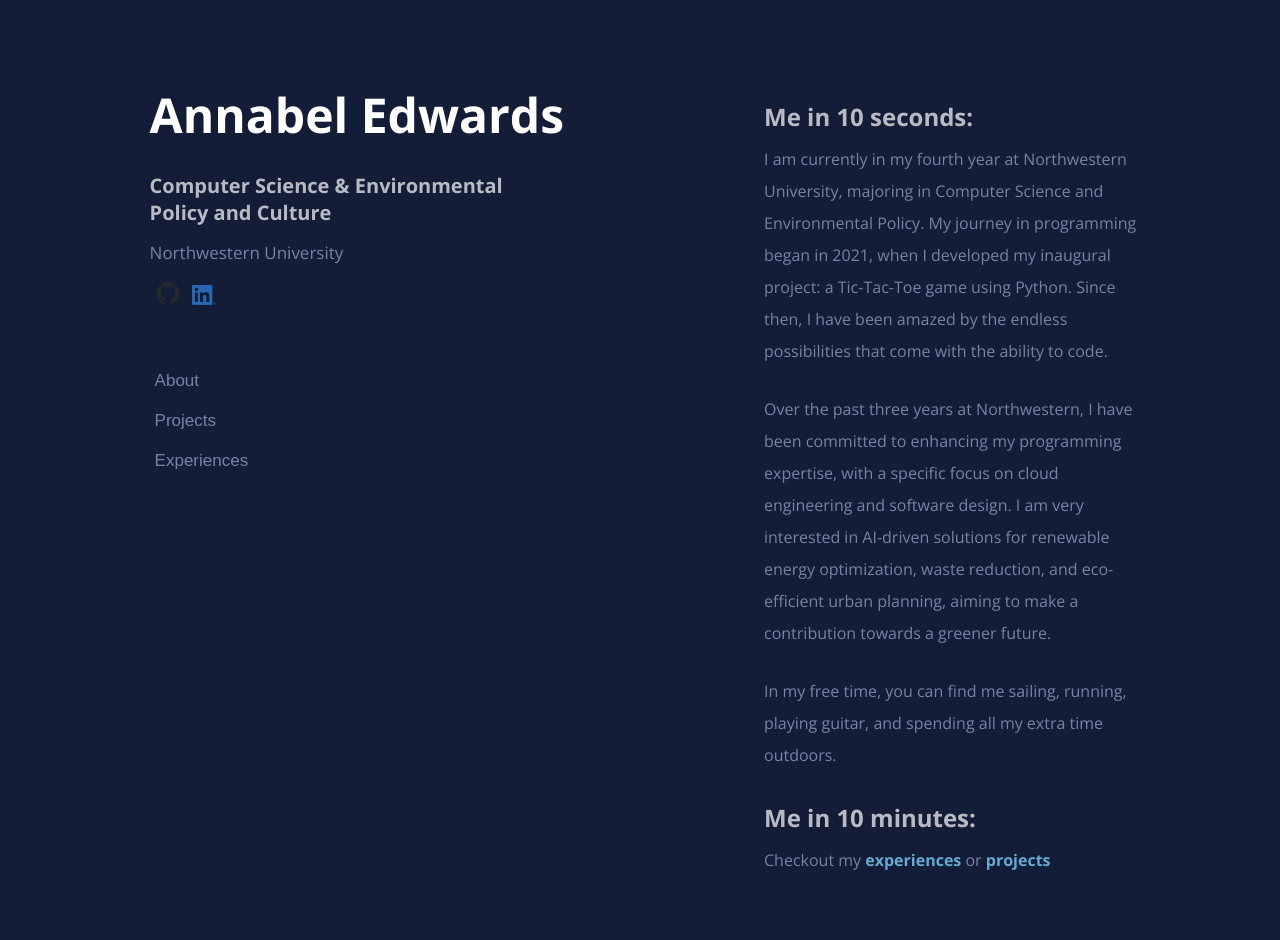
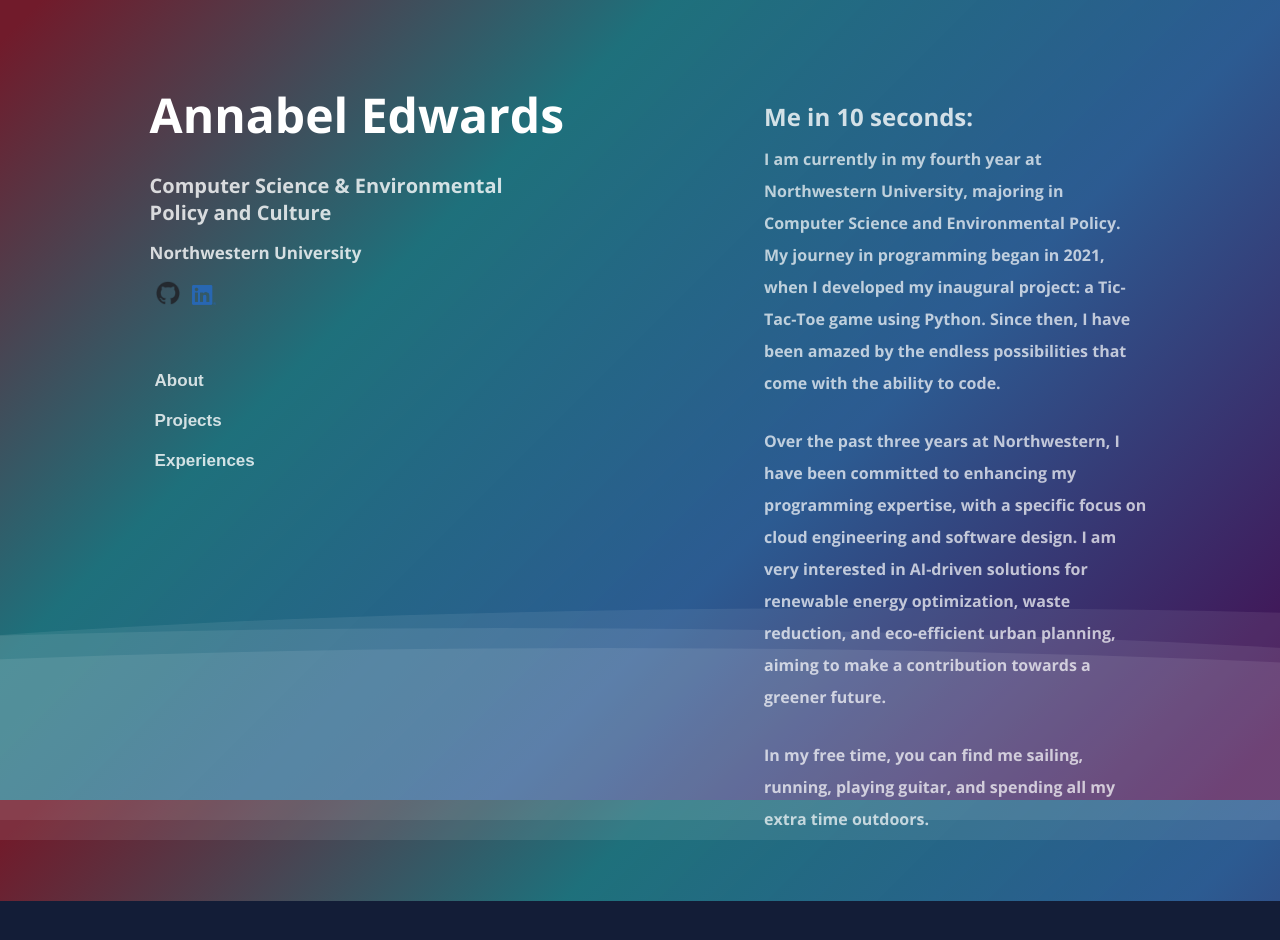
Before and after one commit to annabelge7/annabel_website, a React (Create React App) app: page / in a window 1280 px wide. After the commit the page ends 901 px from the top, so only its background shows below. Built offline with nearby package versions, Linux system fonts and the light colour scheme.

Commit message:
added background

```diff
--- a/public/index.html
+++ b/public/index.html
@@ -29,6 +29,11 @@
   <body>
     <noscript>You need to enable JavaScript to run this app.</noscript>
     <div id="root"></div>
+    <div>
+      <div class="wave"></div>
+      <div class="wave"></div>
+      <div class="wave"></div>
+   </div>
     <!--
       This HTML file is a template.
       If you open it directly in the browser, you will see an empty page.
--- a/src/index.css
+++ b/src/index.css
@@ -1,13 +1,94 @@
+@import url('https://fonts.googleapis.com/css2?family=Acme&display=swap');
+
+:root {
+  --darkgreen: #002400;
+  --lightgreen: #91a762;
+  --beige: #ede6d8;
+  --gold: #caa869;
+  --brown: #654221;
+  --red: #8b0101;
+
+}
+
+
 body {
   margin: 0;
-  font-family: -apple-system, BlinkMacSystemFont, 'Segoe UI', 'Roboto', 'Oxygen',
+  font-family: 'Acme', -apple-system, BlinkMacSystemFont, 'Segoe UI', 'Roboto', 'Oxygen',
     'Ubuntu', 'Cantarell', 'Fira Sans', 'Droid Sans', 'Helvetica Neue',
     sans-serif;
   -webkit-font-smoothing: antialiased;
   -moz-osx-font-smoothing: grayscale;
+  margin: auto;
+  font-family: -apple-system, BlinkMacSystemFont, sans-serif;
+  overflow: auto;
+  background: linear-gradient(315deg, rgba(101,0,94,0.6) 3%, rgba(60,132,206,0.6) 38%, rgba(48,238,226,0.4) 68%, rgba(255,25,25,0.4) 98%);
+  animation: gradient 15s ease infinite;
+  background-size: 400% 400%;
+  background-attachment: fixed;
 }
 
 code {
-  font-family: source-code-pro, Menlo, Monaco, Consolas, 'Courier New',
+  font-family: 'Acme', source-code-pro, Menlo, Monaco, Consolas, 'Courier New', 'Papyrus',
     monospace;
 }
+
+
+@keyframes gradient {
+  0% {
+      background-position: 0% 0%;
+  }
+  50% {
+      background-position: 100% 100%;
+  }
+  100% {
+      background-position: 0% 0%;
+  }
+}
+
+.wave {
+  background: rgb(255 255 255 / 10%);
+  border-radius: 1000% 1000% 0 0;
+  position: fixed;
+  width: 200%;
+  height: 12em;
+  animation: wave 10s -3s linear infinite;
+  transform: translate3d(0, 0, 0);
+  opacity: 0.8;
+  bottom: 0;
+  left: 0;
+  z-index: -1;
+}
+
+.wave:nth-of-type(2) {
+  bottom: -1.25em;
+  animation: wave 18s linear reverse infinite;
+  opacity: 0.8;
+}
+
+.wave:nth-of-type(3) {
+  bottom: -2.5em;
+  animation: wave 20s -1s reverse infinite;
+  opacity: 0.9;
+}
+
+@keyframes wave {
+  2% {
+      transform: translateX(1);
+  }
+
+  25% {
+      transform: translateX(-25%);
+  }
+
+  50% {
+      transform: translateX(-50%);
+  }
+
+  75% {
+      transform: translateX(-25%);
+  }
+
+  100% {
+      transform: translateX(1);
+  }
+}
--- a/src/pages/index.js
+++ b/src/pages/index.js
@@ -7,15 +7,16 @@ import githubLogo from './github.png';
 
 
 const NavLink = styled(Link)`
-color: #ABB7D8;
+color: black;
+font-weight: 700;
 &.active {
-	color: #63ABD1;
+	color: black;
     text-decoration: none;
 }
 text-decoration: none;
 
 &:hover {
-    color: #51D0DB;
+    color: orange;
     text-decoration: none;
   }
 
@@ -24,8 +25,8 @@ text-decoration: none;
 const HomeContainer = styled.div`
   color: white;
   display: flex;
-  background-color: #131d37;
   opacity: 1;
+  font-weight: 700;
   position: relative;
 
 
@@ -33,6 +34,7 @@ const HomeContainer = styled.div`
 
 const LinkedInLink = styled.a`
   color: white;
+  font-weight: 700;
   text-decoration: none; /* Remove underlines */
 `;
 
@@ -40,6 +42,7 @@ const LinkedInLogo = styled.img`
   width: 24px; /* Adjust the width to fit your design */
   padding: 6px;
   color: white;
+  font-weight: 700;
   margin-top: 5px;
 `;
 
@@ -50,6 +53,7 @@ const Section = styled.div`
 flex-direction: column;
 align-items: flex-start; /* Vertically align items */
 width: 100%; /* Ensure it spans the full width */
+
 
 @media (max-width: 1000px) { /* Adjust breakpoint as needed */
   flex-direction: column; /* Stack items vertically on smaller screens */
@@ -62,22 +66,25 @@ width: 100%; /* Ensure it spans the full width */
 
 const Header = styled.h2`
   margin: 0;
-  color: rgb(255, 255, 255, 0.7);
+  color: rgb(255, 255, 255, 0.8);
+  font-weight: 700;
 `;
 
 const Header2= styled.h2`
   margin-top: 30px;
-  color: rgb(255, 255, 255, 0.7);
+  color: white;
   margin-bottom: 0px;
+  font-weight: 700;
 `;
 
 const Paragraph = styled.p`
   padding-top: 10px;
   font-size: 16px;
   margin-top: 0;
+  font-weight: 700;
 
   padding-bottom: 0px;
-  color: #7683A7;
+  color: rgb(255, 255, 255, 0.7);
   line-height: 2.0; /* Set line spacing to 1.5 */
 
 `;
@@ -89,17 +96,19 @@ const Text = styled.p`
   margin-top: 0;
   margin-bottom: 0px;
   padding-bottom: 0px;
-  color: #7683A7;
+  font-weight: 700;
+  color: rgb(255, 255, 255, 0.8);
   line-height: 2.0; /* Set line spacing to 1.5 */
 
 `;
 
 const Bio = styled.h3`
   padding-top: 5px;
+  font-weight: 700;
   font-size: 20px;
   margin-bottom: 0px;
   padding-bottom: 0px;
-  color: rgb(255, 255, 255, 0.7);
+  color: rgb(255, 255, 255, 0.8);
 
 `;
 
@@ -108,13 +117,15 @@ const Buttons = styled.div` // Changed from styled.p to styled.div for semantic
     flex-direction: column;
     justify-content: space-between; // Correct property name
     width: 30%;
+    font-weight: 700;
     margin-top: 50px;
 `;
 
 const Button = styled.button`
-    color: #7683A7;
+color: rgb(255, 255, 255, 0.8);
     font-size: 17px;
     border: none;
+    font-weight: 700;
     padding: 5px;
     background-color: rgba(228, 192, 210, 0);
     text-align: left; // Align text to the left
@@ -123,7 +134,7 @@ const Button = styled.button`
 
     &:hover {
         transform: scale(1.3); // Grow the button on hover
-        color: #51D0DB;
+        color: orange;
 
 
     }
@@ -156,6 +167,7 @@ const Name = styled.h1`
   padding-right: 10%; /* Right padding is 10% of the container width */
   margin-bottom: 0px;
   padding-bottom: 0px;
+  font-weight: 700;
 `;
 
 const BioContainer = styled.div`
@@ -168,6 +180,7 @@ const BioContainer = styled.div`
   margin-left: 200px;
   margin-right: 10%;
   margin-bottom: 50px;
+  font-weight: 700;
 
   @media (max-width: 1000px) {
     margin-left: 0; /* Adjust margin for smaller screens */
@@ -193,27 +206,31 @@ const ProjectBox = styled.div`
 
   &:hover {
     transform: scale(1.1); // Grow the button on hover
-    background-color: rgb(255, 255, 255, 0.05);
+    color: black;
+    background-color: rgb(0, 0, 0, 0.8);
 }
 `;
 
 const Description = styled.p `
     padding-top: 0px;
     font-size: 13px;
+    font-weight: 700;
     margin-top: 0;
-    color: #7683A7;
+    color: white;
     margin-bottom: 0px;
 `;
 
 const Title = styled.p `
     margin: 0px;
-    color: rgba(255, 255, 255, 0.8);
+    color: white;
+    ont-weight: 700;
 `;
 
 const Date = styled.p `
     margin: 0px;
     font-size: 14px;
-    color: rgba(255, 255, 255, 0.6);
+    color: white;
+    ont-weight: 700;
 `;
 
 const Project = ({ title, job, date, description }) => (
@@ -328,7 +345,7 @@ const Home = () => {
                 </Paragraph>
 
 
-
+{/*
                 <Header2>Me in 10 minutes:</Header2>
 
                      <Paragraph>
@@ -340,7 +357,7 @@ const Home = () => {
                     <NavLink to="/" style={{ fontWeight: 'bold' }}>
                         projects
                     </NavLink>
-                    </Paragraph>
+                    </Paragraph> */}
                     </div>
                 );
       }
```
